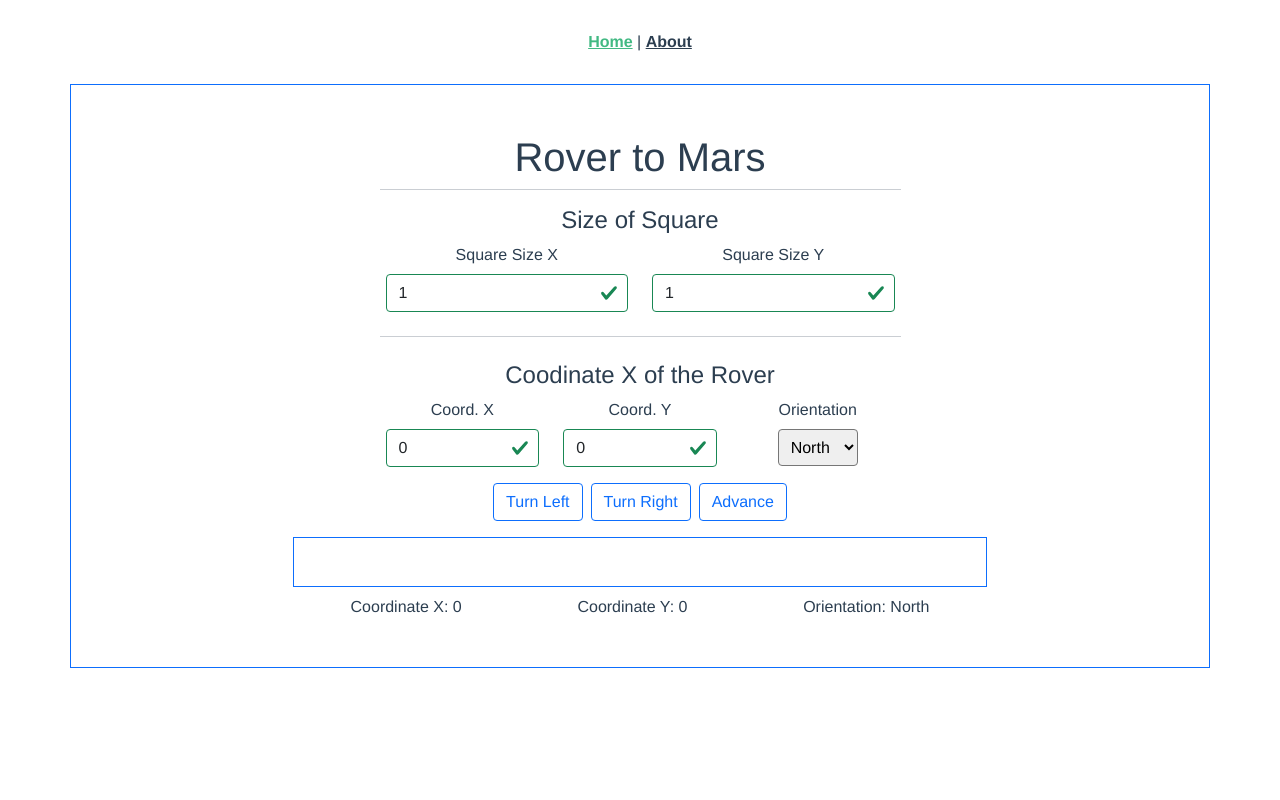
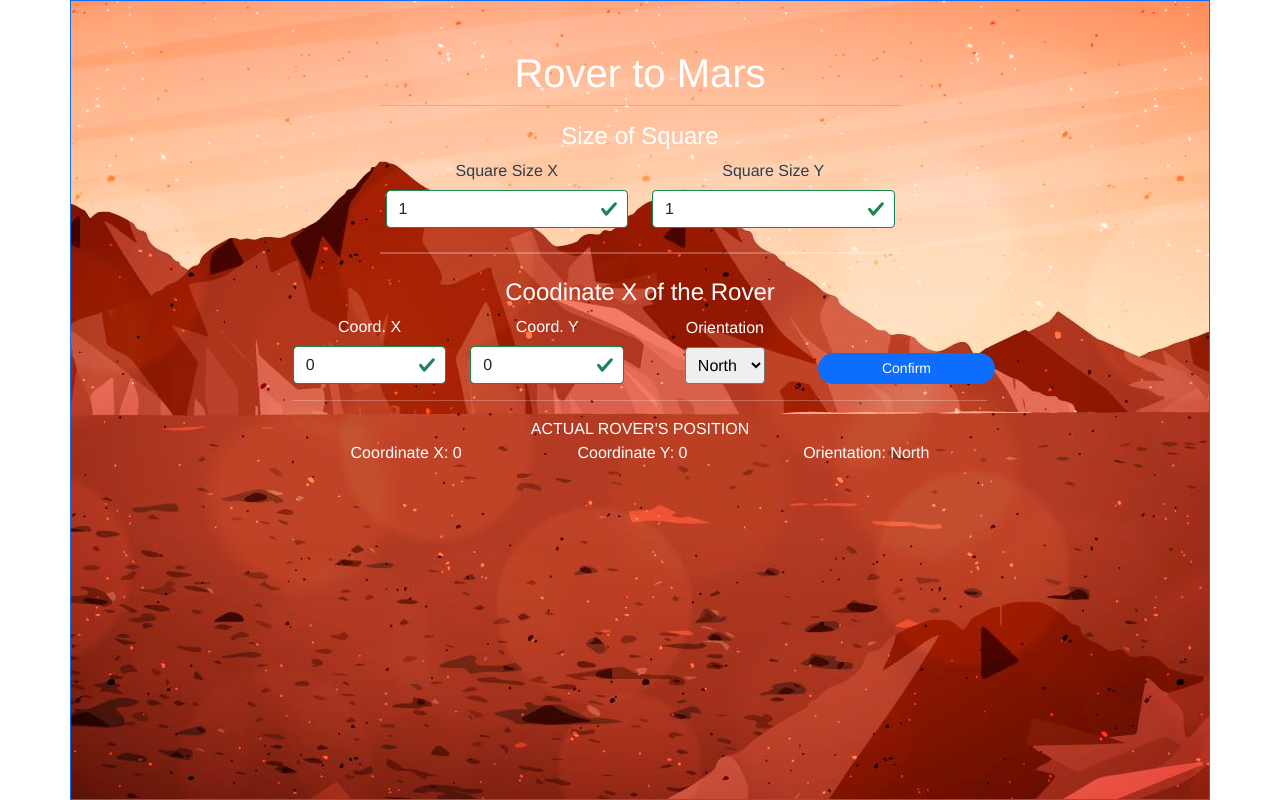
Before and after one commit to raffaellapagano/rover-mars, a Vue app in the folder rever-program/: page / in a window 1280 px wide. Built offline with nearby package versions, Linux system fonts and the light colour scheme.

Commit message:
Better Home Page

```diff
--- a/rever-program/src/App.vue
+++ b/rever-program/src/App.vue
@@ -1,9 +1,5 @@
 <template>
   <div id="app">
-    <div id="nav">
-      <router-link to="/">Home</router-link> |
-      <router-link to="/about">About</router-link>
-    </div>
     <router-view/>
   </div>
 </template>
--- a/rever-program/src/components/RoverComponent.vue
+++ b/rever-program/src/components/RoverComponent.vue
@@ -1,10 +1,10 @@
 <template>
     <div>
          <!-- User choose Coordinate X, Y and orientation of a Rover-->
-    <div class="row d-flex justify-content-center">
-      <h4>Coodinate X of the Rover</h4>
+    <div class="row d-flex justify-content-center align-items-end">
+      <h4 class="text-white">Coodinate X of the Rover</h4>
       <!-- Rover coordinate X -->
-      <b-form-group
+      <b-form-group style="color: white;"
         label="Coord. X"
         class="col-2"
         :invalid-feedback="invalidFeedbackX"
@@ -18,7 +18,7 @@
         </b-form-input>
       </b-form-group>
       <!-- Rover coordinate Y -->
-      <b-form-group
+      <b-form-group style="color: white;"
         label="Coord. Y"
         class="col-2"
         :invalid-feedback="invalidFeedbackY"
@@ -32,7 +32,7 @@
         </b-form-input>
       </b-form-group>
         <!-- Rover orientation -->
-      <b-form-group
+      <b-form-group style="color: white;"
         label="Orientation"
         class="col-2"
       >
@@ -43,25 +43,29 @@
           @change="SetRoverOrientation(orientationInicial.value)">
         </b-form-select>
       </b-form-group>
+      <b-button pill variant="primary" class="mx-1 col-2 mt-4" size="sm" @click="SetConfirm()">Confirm</b-button>
     </div>
     <!-- User decides actions of Rover with Buttons -->
-    <div class= "my-3">
-    <b-button variant="outline-primary" :disabled="disableBtn" class="mx-1" @click="TurnLeft()">Turn Left</b-button>
-    <b-button variant="outline-primary" :disabled="disableBtn" class="mx-1" @click="TurnRight()">Turn Right</b-button>
-    <b-button variant="outline-primary" :disabled="disableBtn" class="mx-1" @click="Go1Step(rover.orientation.value); ValidateInside()">Advance</b-button>
+    <div v-if="confirm" class= "my-3">
+    <b-button pill variant="primary" :disabled="disableBtn" class="mx-1" @click="TurnLeft()">Turn Left</b-button>
+    <b-button pill variant="primary" :disabled="disableBtn" class="mx-1" @click="TurnRight()">Turn Right</b-button>
+    <b-button pill variant="primary" :disabled="disableBtn" class="mx-1" @click="Go1Step(rover.orientation.value); ValidateInside()">Advance</b-button>
     </div>
-    <p class="col-8 p-4 border border-primary m-auto my-2">{{commands}}</p>
+    <p v-if="commands.length>0" class="col-8 bg-light border border-primary m-auto my-2">{{commands}}</p>
+    <hr class="text-white col-8 m-auto my-3">
+    <div class="text-white">ACTUAL ROVER'S POSITION</div>
     <div class="d-flex justify-content-around col-8 m-auto">
     <!-- Rover position after actions -->
-    <div>Coordinate X: {{rover.cordX}} </div>
-    <div>Coordinate Y: {{rover.cordY}} </div>
-    <div>Orientation: {{rover.orientation.text}}</div>
+    <div class="text-white">Coordinate X: {{rover.cordX}} </div>
+    <div class="text-white">Coordinate Y: {{rover.cordY}} </div>
+    <div class="text-white">Orientation: {{rover.orientation.text}}</div>
     </div>
     <!-- Game Over -->
     <div v-if="outMars"
-      class="d-flex bg-danger text-white col-8 m-auto justify-content-center rounded animate__animated animate__bounceInDown">
+      class="d-flex bg-black text-danger mt-2 col-8 m-auto justify-content-center rounded animate__animated animate__bounceInDown">
         <h1 class="p-2" >OUT OF SQUARE</h1>
-        <b-button variant="primary" class="m-2" @click="loadOnce()">Play again</b-button>
+        <b-button variant="light" class="m-4" @click="goToScore()">Score</b-button>
+        <b-button variant="primary" class="m-4" @click="loadOnce()">Play again</b-button>
     </div>
 
     </div>
@@ -84,12 +88,11 @@ export default {
         { value: 'b', text: 'East' },
         { value: 'c', text: 'South' },
         { value: 'd', text: 'West' }
-        ],
-        forceReload: 0
+        ]
       }
     },
   computed: {
-    ...mapState(['rover', 'orientationArray', "square", "commands", "outMars"]),
+    ...mapState(['rover', 'orientationArray', "square", "commands", "confirm", "outMars"]),
     stateX() {
       return this.cordX <= (this.square.width -1) && this.cordX >= 0;
     },
@@ -113,14 +116,23 @@ export default {
       return ""
     },
     disableBtn(){
-      return this.outMars
+      return this.outMars;
     }
   },
   methods: {
-    ...mapMutations(['SetRoverX', 'SetRoverY', 'SetRoverOrientation', 'TurnLeft', 'TurnRight', "Go1Step", "ValidateInside"]),
+    ...mapMutations(['SetRoverX', 'SetRoverY', 'SetRoverOrientation', 'SetConfirm', 'TurnLeft', 'TurnRight', "Go1Step", "ValidateInside"]),
     ...mapGetters(['GetSquare', 'GetRover']),
+    // Confirm rover's inputs
+    Confirm(){
+      this.rover.cordXStart = this.rover.cordX;
+      this.rover.cordYStart = this.rover.cordY;
+      this.confirm = true;
+    },
     loadOnce() {
       location.reload();
+    },
+    goToScore() {
+      this.$router.push('/score')
     }
   },
 
--- a/rever-program/src/components/RowPixel.vue
+++ b/rever-program/src/components/RowPixel.vue
@@ -40,9 +40,6 @@ export default {
   },
   created(){
      this.drawSquare.width = parseInt(this.square.width);
-
-    // console.log(this.rectangle)
-    // console.log(this.square.width)
   }
 }
 </script>
--- a/rever-program/src/components/SquareComponent.vue
+++ b/rever-program/src/components/SquareComponent.vue
@@ -2,7 +2,7 @@
   <div>
     <!-- Create a Square and ask the size of width and height to the user -->
     <div class="row d-flex justify-content-center">
-      <h4>Size of Square</h4>
+      <h4 class="text-white">Size of Square</h4>
       <!-- Square width -->
       <b-form-group
         label="Square Size X"
--- a/rever-program/src/router/index.js
+++ b/rever-program/src/router/index.js
@@ -11,12 +11,12 @@ const routes = [
     component: Home
   },
   {
-    path: '/about',
-    name: 'About',
+    path: '/score',
+    name: 'Score',
     // route level code-splitting
     // this generates a separate chunk (about.[hash].js) for this route
     // which is lazy-loaded when the route is visited.
-    component: () => import(/* webpackChunkName: "about" */ '../views/About.vue')
+    component: () => import(/* webpackChunkName: "about" */ '../views/Score.vue')
   }
 ]
 
--- a/rever-program/src/store/index.js
+++ b/rever-program/src/store/index.js
@@ -16,6 +16,8 @@ export default new Vuex.Store({
               { value: 'd', text: 'West' },
     ],
     rover: {
+      cordXStart: 0,
+      cordYStart: 0,
       cordX: 0,
       cordY: 0,
       orientation: {
@@ -24,6 +26,7 @@ export default new Vuex.Store({
       }
     },
     commands: "",
+    confirm: false,
     outMars: false
   },
   // getters:{
@@ -70,6 +73,9 @@ export default new Vuex.Store({
         default:
           break;
       }
+    },
+    SetConfirm(state){
+      state.confirm=!state.confirm;
     },
     TurnLeft(state){
       let change = false;
--- a/rever-program/src/views/Home.vue
+++ b/rever-program/src/views/Home.vue
@@ -1,10 +1,10 @@
 <template>
-  <div class="home container border border-primary p-5 col-">
-    <h1 :square="square">Rover to Mars</h1>
-    <hr class="col-6 m-auto mb-3">
+  <div class="home container border border-primary p-5 mars">
+    <h1 :square="square" class="text-white">Rover to Mars</h1>
+    <hr class="col-6 m-auto mb-3 text-danger">
 
     <Square/>
-    <hr class="col-6 m-auto my-4">
+    <hr class="col-6 m-auto my-4 text-white border border-white">
     <Rover/>
 
   </div>
@@ -34,3 +34,13 @@ export default {
 
 }
 </script>
+
+<style scoped>
+.mars{
+  height: 800px;
+  background-image: url("../assets/MARS2.png");
+  background-repeat: repeat;
+  background-color: #cccccc;
+  background-position: center;
+}
+</style>
--- a/rever-program/src/views/About.vue
+++ b/rever-program/src/views/Score.vue
@@ -1,11 +1,11 @@
 <template>
-  <div>
-    <div>
-      <b-button block variant="primary" @click="startRover()">Start</b-button>
-    </div>
-    <div v-if="rectangle" class="d-flex row">
+  <div class="mars m-auto">
+
+    <div class="d-flex row">
       <RowPixel v-for="pixel in drawSquare.height" :key="pixel.id"></RowPixel>
     </div>
+
+    <b-button variant="outline-success" class="mx-1" @click="back()">Back</b-button>
   </div>
 </template>
 
@@ -19,7 +19,6 @@ export default {
   },
   data() {
     return{
-      rectangle: false,
       drawSquare: {
         width: 0,
         height: 0
@@ -27,9 +26,8 @@ export default {
     }
   },
   methods: {
-    startRover(){
-      this.drawSquare.height = parseInt(this.square.height);
-      this.rectangle = true;
+    back(){
+      this.$router.go(-1);
     }
   },
   computed: {
@@ -41,3 +39,13 @@ export default {
   }
 }
 </script>
+
+<style scoped>
+.mars{
+  height: 800px;
+  background-image: url("../assets/MARS.png");
+  background-repeat: no-repeat;
+  background-color: #cccccc;
+  background-position: center;
+}
+</style>
```
Also changed, not shown: rever-program/src/assets/MARS.png (added), rever-program/src/assets/MARS2.png (added).
